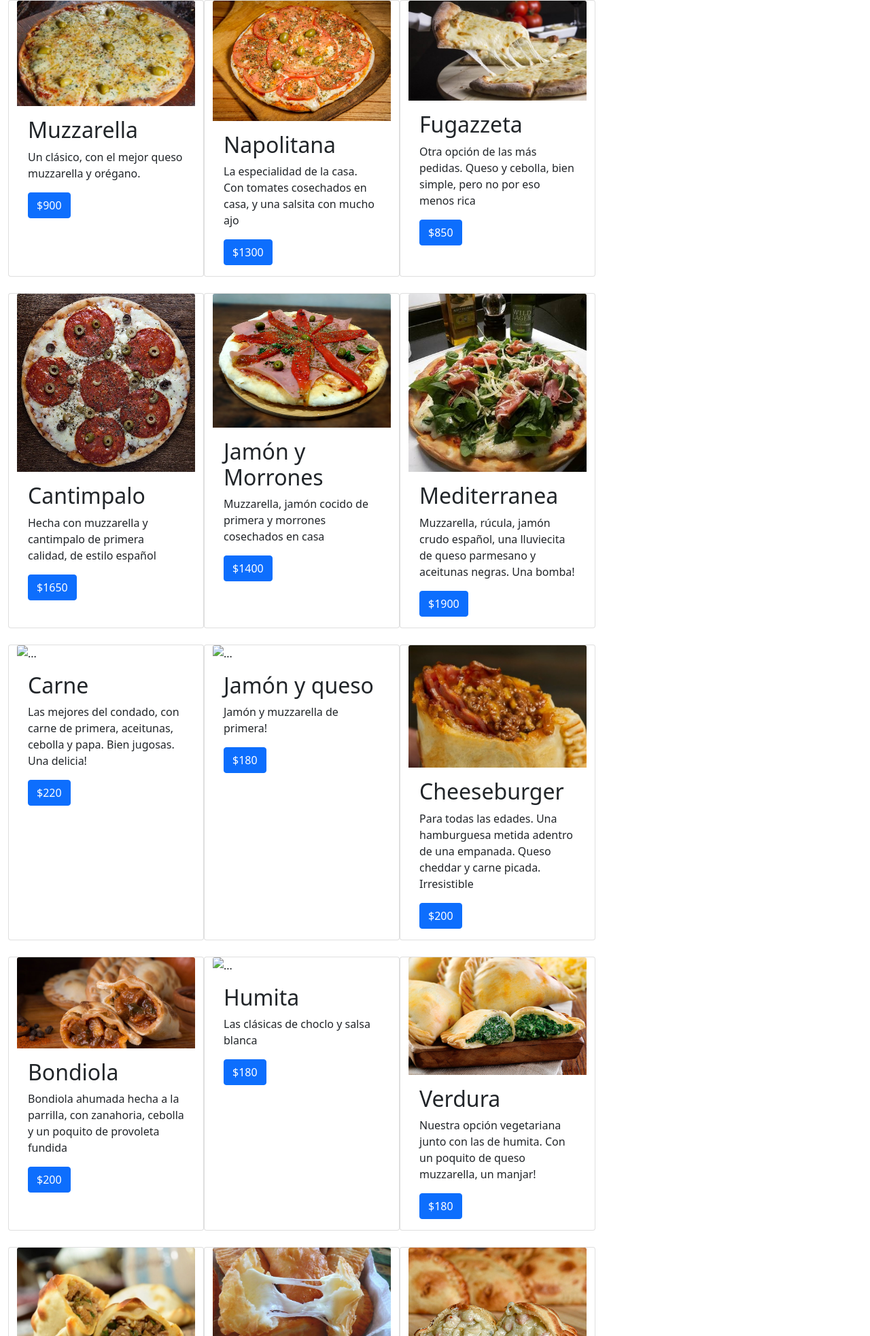
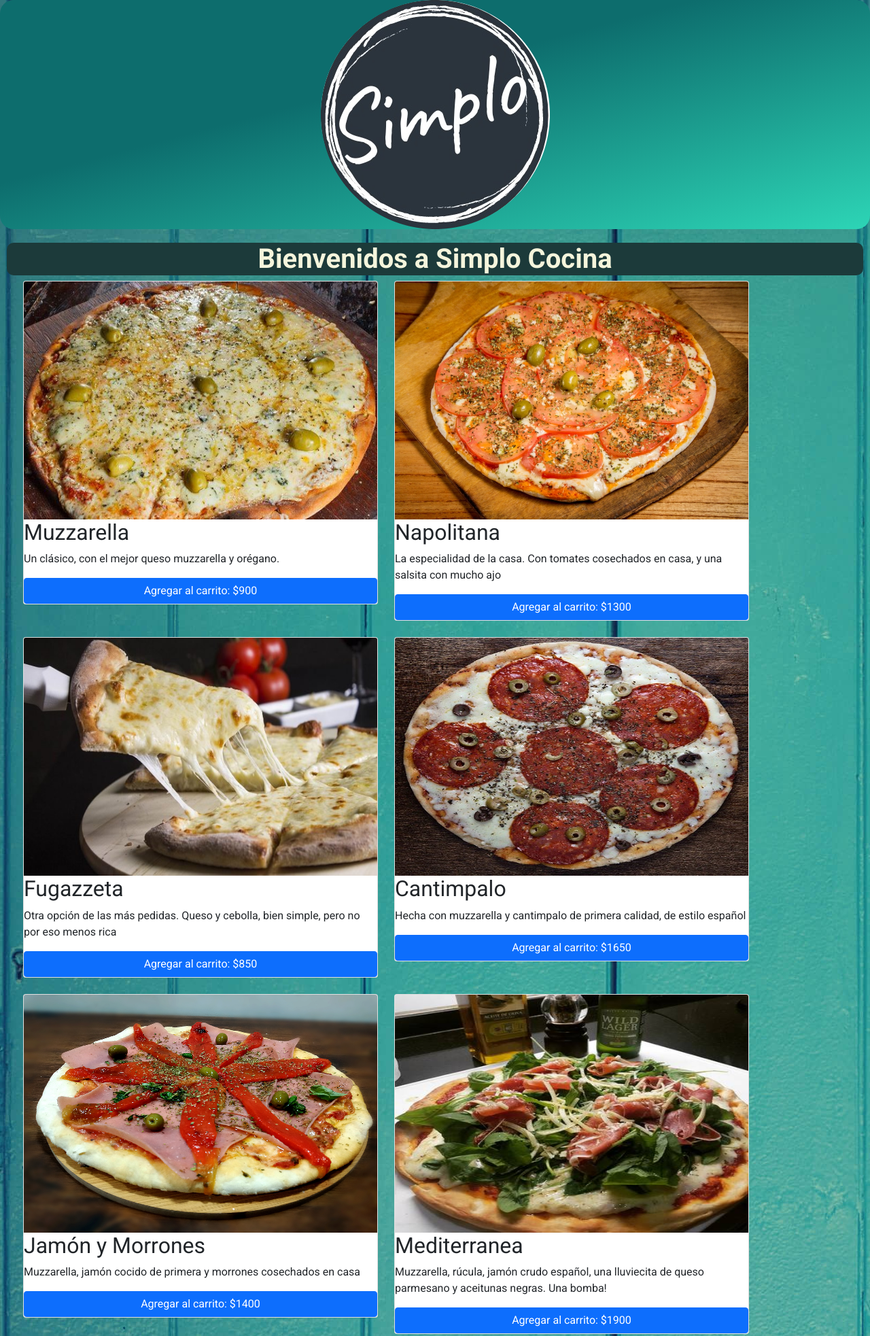
Before and after one commit to rodrimcuevas1291/preentregatres-morte-cuevas, a plain HTML site: page index.html in a window 1280 px wide. Shown: the top 1965 px of the page at 68% size. Drawn offline with nearby package versions, Linux system fonts and the light colour scheme; a web font is replaced by a local one.

Commit message:
save prueba storage

```diff
--- a/css/estilos.css
+++ b/css/estilos.css
@@ -1,3 +1,71 @@
-.fondo {
-    background-color: blue;
+@import url("https://fonts.googleapis.com/css2?family=Macondo&family=Roboto:ital,wght@0,100;0,400;0,700;1,100&display=swap");
+* {
+    margin: 0px;
+    padding: 0;
+    font-family: "Macondo", cursive;
+    font-family: "Roboto", sans-serif;
+    box-sizing: border-box;
+    scroll-behavior: smooth;
 }
+
+body {
+    width: 100%;
+    height: 100vh;
+    background-image: url(./pexels-fwstudio-131683.jpg);
+    background-repeat: repeat;
+}
+
+.pieDePagina img {
+    width: 30px;
+    height: 3vh;
+    margin-left: 3px;
+}
+
+header {
+    background-image: linear-gradient(to bottom right, rgb(13, 109, 109) 40%, rgb(45, 213, 182));
+    border-radius: 20px;
+}
+
+header div {
+    display: flex;
+    justify-content: center;
+    align-content: center;
+}
+
+footer {
+    background-color: #a6cfcd;
+    width: 100%;
+}
+footer img {
+    width: 50px;
+    height: 50px;
+}
+footer p {
+    text-align: center;
+    font-weight: bold;
+}
+
+.mainIndex {
+    margin: 20px 10px 20px 10px;
+}
+.mainIndex h1 {
+    background-color: rgb(28, 58, 58);
+    width: 100%;
+    border-radius: 10px;
+    font-weight: bold;
+    font-size: 40px;
+    text-align: center;
+    color: beige;
+}
+
+.card-body {
+    background-color: #a6cfcd;
+    text-align: center;
+}
+.col img {
+    width: 100%;
+    height: 350px;
+}
+.card-col {
+    background-color: #a6cfcd;
+}
--- a/index.html
+++ b/index.html
@@ -5,6 +5,8 @@
     <meta charset="UTF-8">
     <meta http-equiv="X-UA-Compatible" content="IE=edge">
     <meta name="viewport" content="width=device-width, initial-scale=1.0">
+    <link rel="shortcut icon" href="./favicon.ico" type="image/x-icon">
+    <link rel="icon" href="./favicon.ico" type="image/x-icon">
     <link rel="stylesheet" href="./css/estilos.css">
     <link href="https://cdn.jsdelivr.net/npm/bootstrap@5.1.3/dist/css/bootstrap.min.css" rel="stylesheet"
         integrity="sha384-1BmE4kWBq78iYhFldvKuhfTAU6auU8tT94WrHftjDbrCEXSU1oBoqyl2QvZ6jIW3" crossorigin="anonymous">
@@ -12,9 +14,30 @@
 </head>
 
 <body>
-    <div id="tarjetas" class="container row row-cols-1 row-cols-md-2 g-4">
+    <header>
+        <div>
+            <a href="index.html">
+                <img src="./imagenes/logoqqq-modified.png"  alt="logo de la empresa">
+            </a>
+        </div>
+    </header>
+    <main class="mainIndex">
+        <h1>Bienvenidos a Simplo Cocina</h1>
+        <div id="tarjetas" class="container row row-cols-1 row-cols-md-2 g-4">
 
-    </div>
+        </div>
+        <div id="carrito" class="container row row-cols-1 row-cols-md-2 g-4">
+
+        </div>
+    </main>
+    <footer class="py-3 my-4">
+        <ul class="nav justify-content-center border-bottom pb-3 mb-3">
+            <li class="nav-item"><a href="https://wa.me/5491135955588" target="_blank"><img src="./imagenes/whatsapp.png"></a></li>
+            <li class="nav-item"><a href="https://www.instagram.com/simplococina/" target="_blank"><img src="./imagenes/instagram.png"></a></li>
+            <li class="nav-item"><a href="mailto:simplococina@gmail.com" target="_blank"><img src="./imagenes/email.png"></a></li>
+        </ul>
+    <p>© 2022 rodrimcuevas design | Todos los derechos reservados</p>
+    </footer>
     <script src="./js/variables.js"></script>
 </body>
 
--- a/js/variables.js
+++ b/js/variables.js
@@ -49,16 +49,18 @@ const stockProductos = [
 
 const productos = stockProductos.map((prod)=>prod.sabor)
 console.log(productos)
-let carrito = []
+const carrito = []
 
 const tarjetas = document.getElementById("tarjetas")
+const divCarrito = document.getElementById("carrito")
 
 function tarjetasProductos () {
-        for (const producto of stockProductos){
+        stockProductos.forEach((producto) => {
         tarjetas.innerHTML += `
-        <div class="card col" style="width: 18rem;">
-                <img src="${producto.foto}" class="card-img-top" alt="...">
-                <div class="card-body">
+        <div class="col">
+                <div class= "card"
+                        <div class="card-body">
+                        <img src="${producto.foto}" class="card-img-top" alt="...">
                         <h2 class="card-title">
                                 ${producto.sabor}
                         </h2>
@@ -66,12 +68,13 @@ function tarjetasProductos () {
                                 ${producto.descripcion}
                         </p>
                         <button id="btn${producto.id}" class="btn btn-primary ">
-                                $${producto.precio}
+                                Agregar al carrito:  $${producto.precio}
                         </button>
+                        </div>
                 </div>
         </div>
         `;
-        }
+        });
         stockProductos.forEach((producto) => {
                 document.getElementById(`btn${producto.id}`).addEventListener("click",function(){
         agregarAlCarrito(producto);
@@ -81,8 +84,20 @@ function tarjetasProductos () {
 
 tarjetasProductos();
 
-function agregarAlCarrito(pedido) {
-        carrito.push(pedido);
-        console.table(carrito);
-        alert("Has agregado al carrito " +pedido.sabor);
+function agregarAlCarrito(producto) {
+        let existe = carrito.some((productoSome)=> productoSome.id === producto.id);
+        if (existe === false) {
+                producto.cantidad = 1;
+                carrito.push(producto);
+        }else{
+                let findProd = carrito.find((findProducto) => findProducto.id === producto.id);
+                findProd.cantidad++
+        }
+        alert("Has agregado al carrito " +producto.sabor)
 }
+
+function guardarCarrito () {
+let carritoAlmacenado = JSON.stringify (carrito);
+localStorage.setItem("Carrito", carritoAlmacenado);
+}
+guardarCarrito ();
```
Also changed, not shown: css/pexels-fwstudio-131683.jpg (added), favicon.ico (added), imagenes/email.png (added), imagenes/instagram.png (added), imagenes/logoqqq-modified.png (added), imagenes/whatsapp.png (added).
